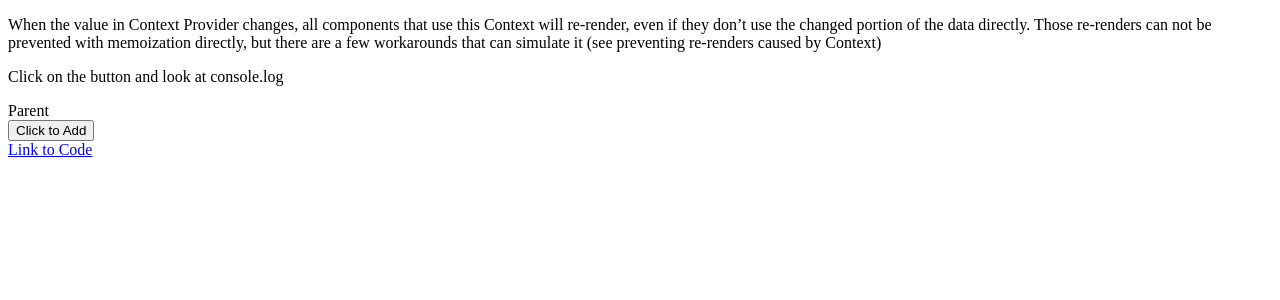
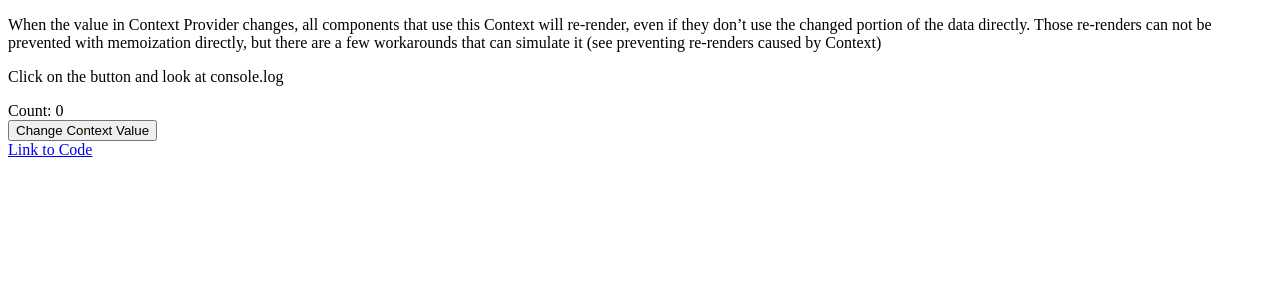
Before and after one commit to luizrosalba/next-js-performance, a Next.js app: page /contextChanges in a window 1280 px wide. Shown: the top 300 px of the page. Built offline with nearby package versions, Linux system fonts and the light colour scheme; a small style sheet from the web is missing.

Commit message:
Fix example

```diff
--- a/src/app/contextChanges/page.tsx
+++ b/src/app/contextChanges/page.tsx
@@ -2,17 +2,18 @@
 import Link from 'next/link';
 import React, { createContext, useCallback, useContext, useState } from 'react';
 
-const ExampleContext = createContext(0);
+const ExampleContext = createContext([]);
 
 const Parent = () => {
-    const useValue = useContext(ExampleContext) /// when value changes
-    const [count, setCount] = useState(0);
-    console.log('Parent rerender')
+    const [count, setCount] = useContext(ExampleContext); /// when value changes
+    console.log('Component rerender')
     return (
         <>
             {/* will rerender when Parent rerenders */}
-            <div>Parent</div>
-            <button onClick={() => setCount(count + 1)}>Click to Add</button>
+            <div>Count: {count}</div>
+            <button onClick={() => setCount(count + 1)}>
+                Change Context Value
+            </button>
         </>
 
     );
@@ -21,14 +22,14 @@ const Parent = () => {
 const ContextChanges = (): JSX.Element => {
 
     console.log('rerenders')
-    const level = useContext(ExampleContext);
+    const [count, setCount] = useState(0);
     return (
         <React.Fragment>
             <p>
                 When the value in Context Provider changes, all components that use this Context will re-render, even if they don’t use the changed portion of the data directly. Those re-renders can not be prevented with memoization directly, but there are a few workarounds that can simulate it (see preventing re-renders caused by Context)
             </p>
             <p>Click on the button and look at console.log</p>
-            <ExampleContext.Provider value={level + 1}>
+            <ExampleContext.Provider value={[count, setCount]}>
                 <Parent />
             </ExampleContext.Provider>
             <div>
```
